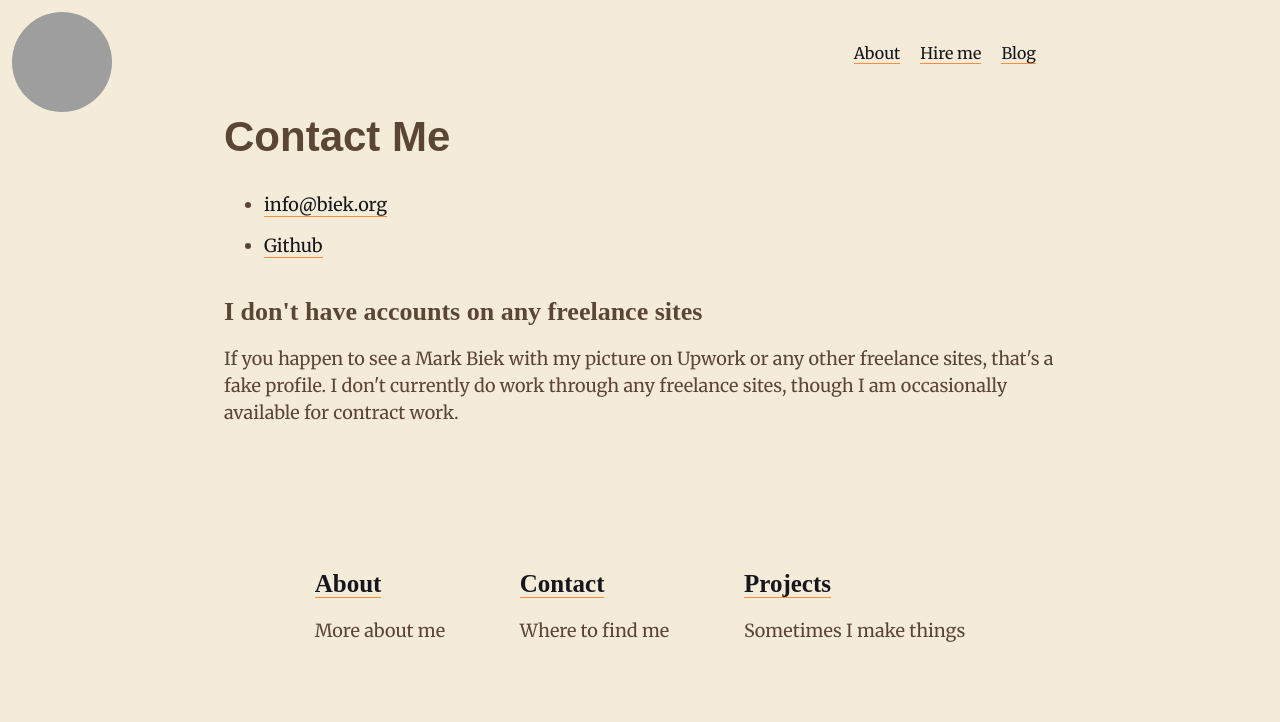
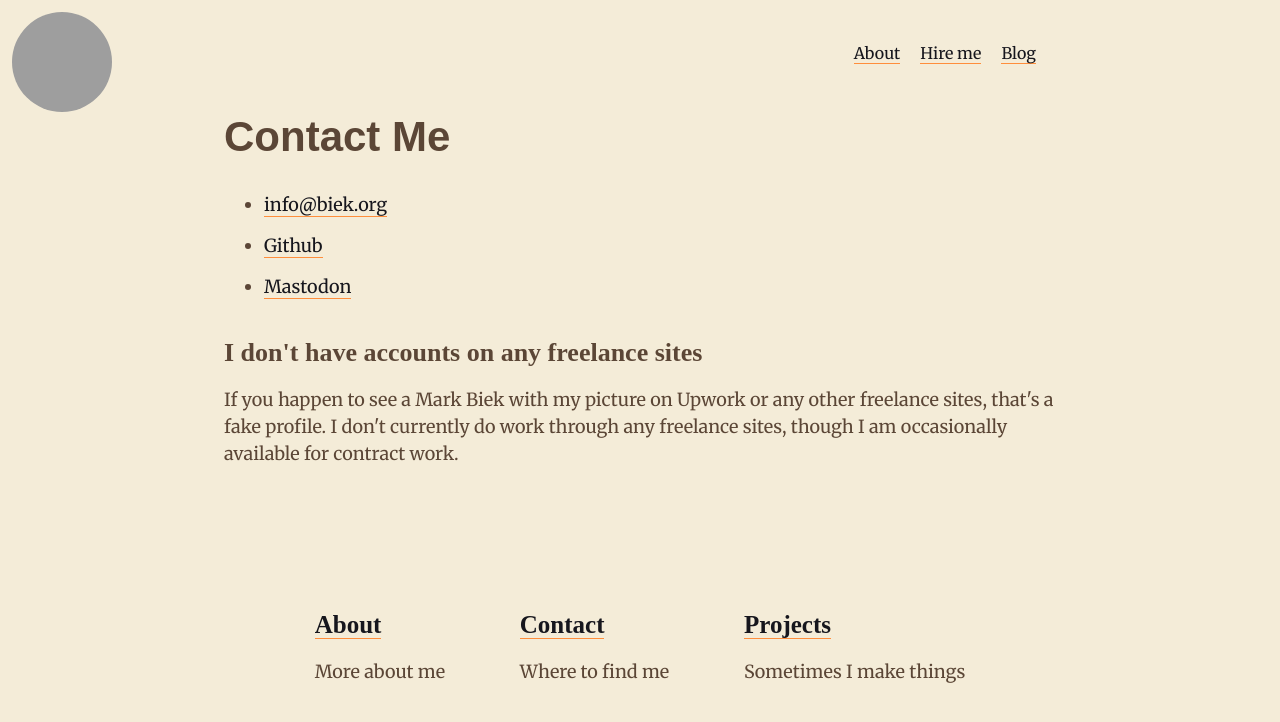
Before and after one commit to markbiek/blog, a Next.js app: page /contact in a window 1280 px wide. Shown: the top 722 px of the page. Built offline with nearby package versions, Linux system fonts and the light colour scheme; grey boxes are pictures that could not be loaded; a web font is replaced by a local one.

Commit message:
Added mastodon link to contact

```diff
--- a/pages/contact.tsx
+++ b/pages/contact.tsx
@@ -12,6 +12,11 @@ export default function Contact() {
 					</li>
 					<li>
 						<a href="https://github.com/markbiek">Github</a>
+					</li>
+					<li>
+						<a href="https://m.antelopelovefan.com/@antelopelovefan">
+							Mastodon
+						</a>
 					</li>
 				</ul>
 			</article>
```
